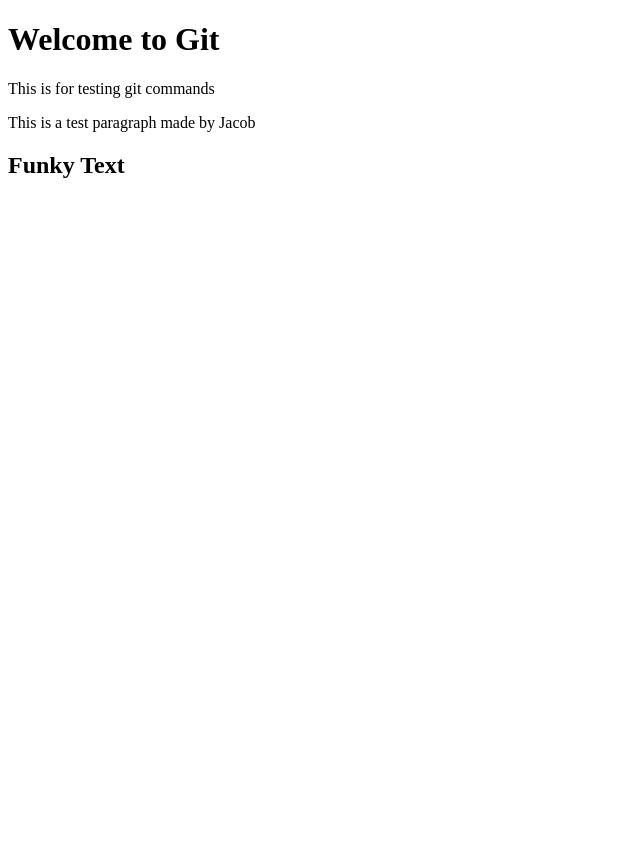
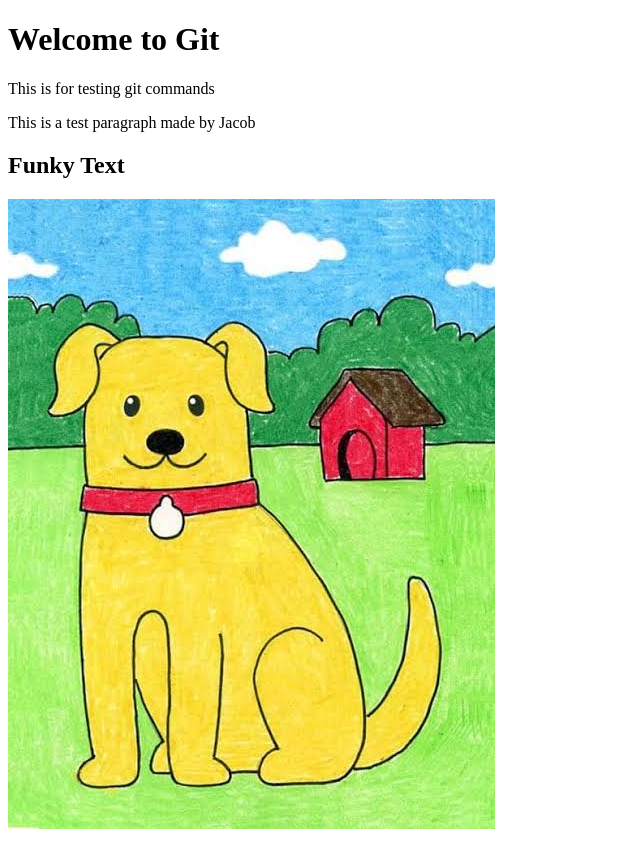
Before and after one commit to MikeCatrone/githubPractice, a plain HTML site: page index.html in a window 1280 px wide. Shown: the whole page, without its empty margins (0-640 px from the left). Before the commit the page ends 800 px from the top, so only its background shows below. Drawn offline with Linux system fonts and the light colour scheme.

Commit message:
Added dog image to Jacob's branch

```diff
--- a/index.html
+++ b/index.html
@@ -10,6 +10,7 @@
     <p>This is for testing git commands</p>
     <p>This is a test paragraph made by Jacob</p>
     <h2>Funky Text</h2>
+    <img src="images.jpeg" alt="Funky Dog Image">
 
 
 </body>
```
